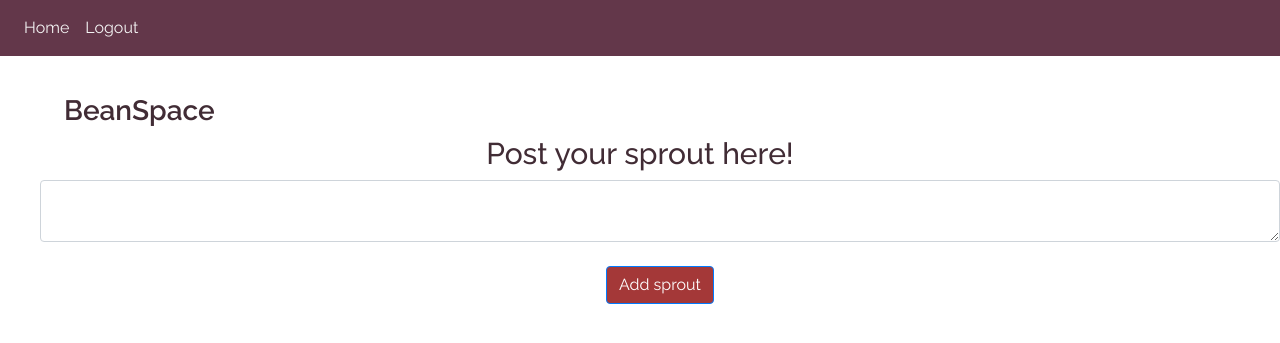
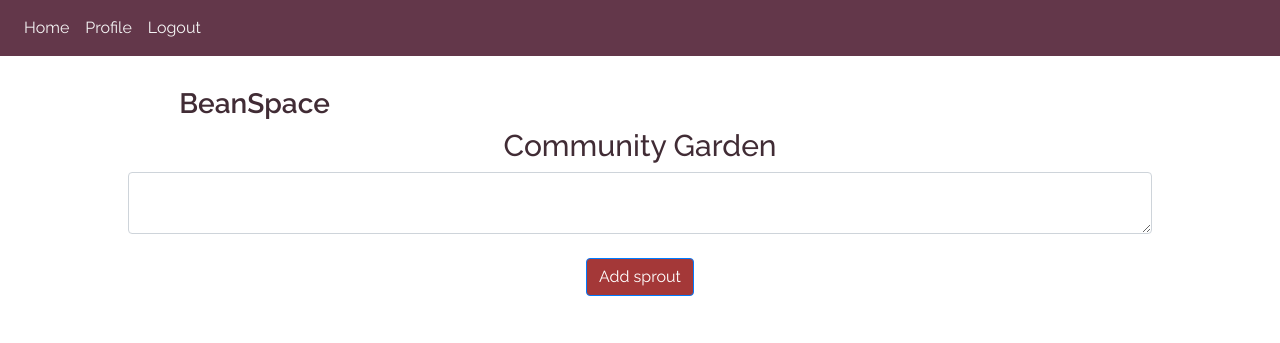
Before and after one commit to michelekeahe/BeanSpace, a Flask app: page / in a window 1280 px wide. Shown: the top 343 px of the page. Run offline with Flask 2, Linux system fonts and the light colour scheme; the visitor is signed in with stand-in values (Sample User, id 1); data comes from the database, SQL or seed files in the repository; data that the repository does not hold is empty; some libraries are stand-ins or nearby versions.

Commit message:
Added profile

```diff
--- a/templates/base.html
+++ b/templates/base.html
@@ -63,6 +63,7 @@
          <div class="navbar-nav">
             {% if user.is_authenticated %}
             <a class="nav-item nav-link" id="home" href="/">Home</a>
+            <a class="nav-item nav-link" id="profile" href="/profile">Profile</a>
             <a class="nav-item nav-link" id="logout" href="/logout">Logout</a>
             {% else %}
             <a class="nav-item nav-link" id="login" href="/login">Login</a>
--- a/templates/home.html
+++ b/templates/home.html
@@ -3,14 +3,25 @@
       display: flex;
       justify-content: center;
    }
+
+   ul {
+      padding: 0;
+      list-style: none;
+   }
+
+   .pageHead {
+      justify-content: center;
+      margin-left: 10%;
+      margin-right: 10%;
+   }
 </style>
 
-{% extends "base.html" %} {% block title %}Home{% endblock %}
+{% extends "base.html" %} {% block title %}Community Garden{% endblock %}
 {% block content %}
 
 <div class="pageHead">
    <h3>BeanSpace</h3>
-   <h2 align="center">Post your sprout here!</h2>
+   <h2 align="center">Community Garden</h2>
    <ul class="'list-group list-group-flush" id="sprouts">
       {% for sprout in user.sprouts %}
       <li class="list-group-item">
--- a/website/views.py
+++ b/website/views.py
@@ -19,7 +19,7 @@ def home():
          new_sprout = Sprout(data=sprout, user_id=current_user.id)
          db.session.add(new_sprout)
          db.session.commit()
-         flash('Sprout added!', category='success')
+         flash('Sprout added!', category='info')
    return render_template('home.html', user=current_user)
 
 @views.route('/delete-sprout', methods=['POST'])
@@ -27,9 +27,12 @@ def delete_sprout():
    sprout = json.loads(request.data)
    sproutId = sprout['sproutId']
    sprout = Sprout.query.get(sproutId)
-   print(sprout)
    if sprout:
       if sprout.user_id == current_user.id:
          db.session.delete(sprout)
          db.session.commit()
    return jsonify({})
+
+@views.route('/profile', methods=['GET', 'POST'])
+def your_garden():
+   return render_template('profile.html', user=current_user)
```
Also changed, not shown: templates/profile.html (added, +26 -0 lines).
